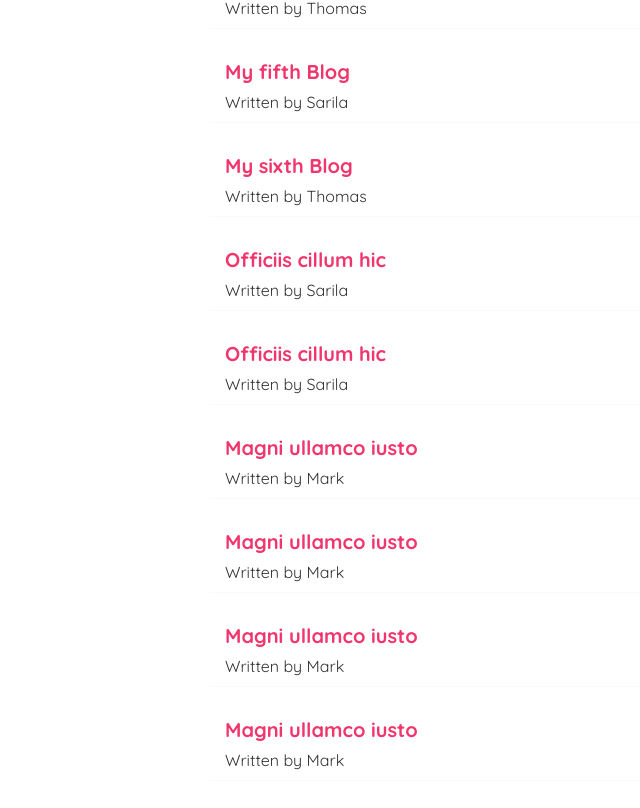
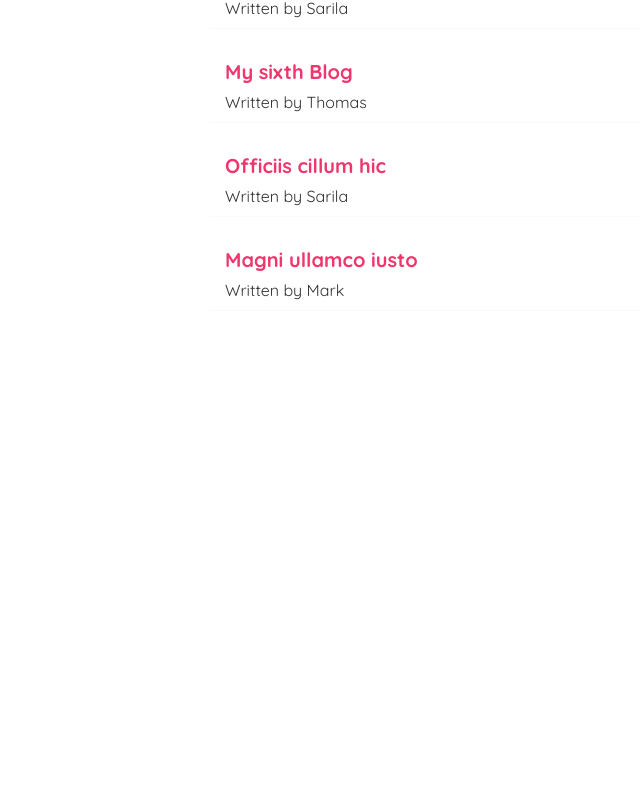
Before and after one commit to sarila/Start-React, a React (Create React App) app: page / in a window 1280 px wide. Shown: the part 518-1326 px from the top of the page, without its empty margins (131-771 px from the left). After the commit the page ends 909 px from the top, so only its background shows below. Built offline with nearby package versions, Linux system fonts and the light colour scheme; data requests are answered from the project's data file.

Commit message:
Delete blog done

```diff
--- a/data/db.json
+++ b/data/db.json
@@ -1,11 +1,5 @@
 {
   "blogs": [
-    {
-      "title": "My first Blog",
-      "body": "This is my first blog",
-      "author": "Sarila",
-      "id": 1
-    },
     {
       "title": "My second Blog",
       "body": "This is my second blog",
@@ -40,37 +34,13 @@
       "title": "Officiis cillum hic ",
       "body": "Minim sint est labor",
       "author": "Sarila",
-      "id": 7
-    },
-    {
-      "title": "Officiis cillum hic ",
-      "body": "Minim sint est labor",
-      "author": "Sarila",
       "id": 8
     },
     {
       "title": "Magni ullamco iusto ",
       "body": "In iste dolorem quam",
       "author": "Mark",
-      "id": 9
-    },
-    {
-      "title": "Magni ullamco iusto ",
-      "body": "In iste dolorem quam",
-      "author": "Mark",
       "id": 10
-    },
-    {
-      "title": "Magni ullamco iusto ",
-      "body": "In iste dolorem quam",
-      "author": "Mark",
-      "id": 11
-    },
-    {
-      "title": "Magni ullamco iusto ",
-      "body": "In iste dolorem quam",
-      "author": "Mark",
-      "id": 12
     }
   ]
 }
--- a/src/BlogDetails.js
+++ b/src/BlogDetails.js
@@ -1,10 +1,19 @@
+import { useHistory } from "react-router-dom";
 import { useParams } from "react-router-dom/cjs/react-router-dom.min";
 import useFetch from "./useFetch";
 
 const BlogDetails = () => {
     const { id } = useParams();
     const {data:blog, error, isPending} = useFetch('http://localhost:8000/blogs/' + id)
+    const history = useHistory();
 
+    const handleDelete = () => {
+        fetch('http://localhost:8000/blogs/' + blog.id, {
+            method: 'DELETE'
+        }).then(() => {
+            history.push('/');
+        })
+    }
     return (
         <div className="blog-details">
             {isPending && <div> Loading..... </div>}
@@ -14,6 +23,7 @@ const BlogDetails = () => {
                     <h2>{ blog.title }</h2>
                     <p> Written By: { blog.author } </p>
                     <div> {blog.body} </div>
+                    <button onClick={handleDelete}>Delete Blog</button>
                 </article>
             )}
         </div>
```
